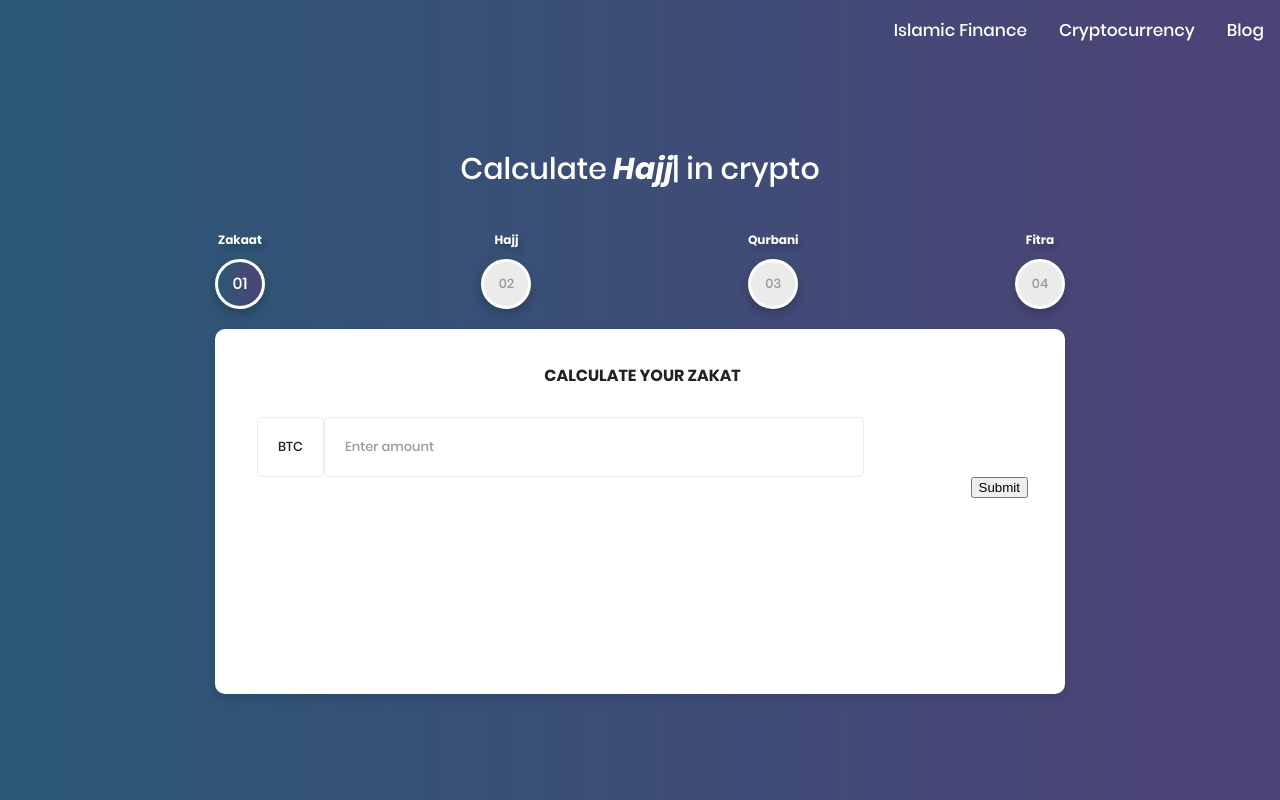
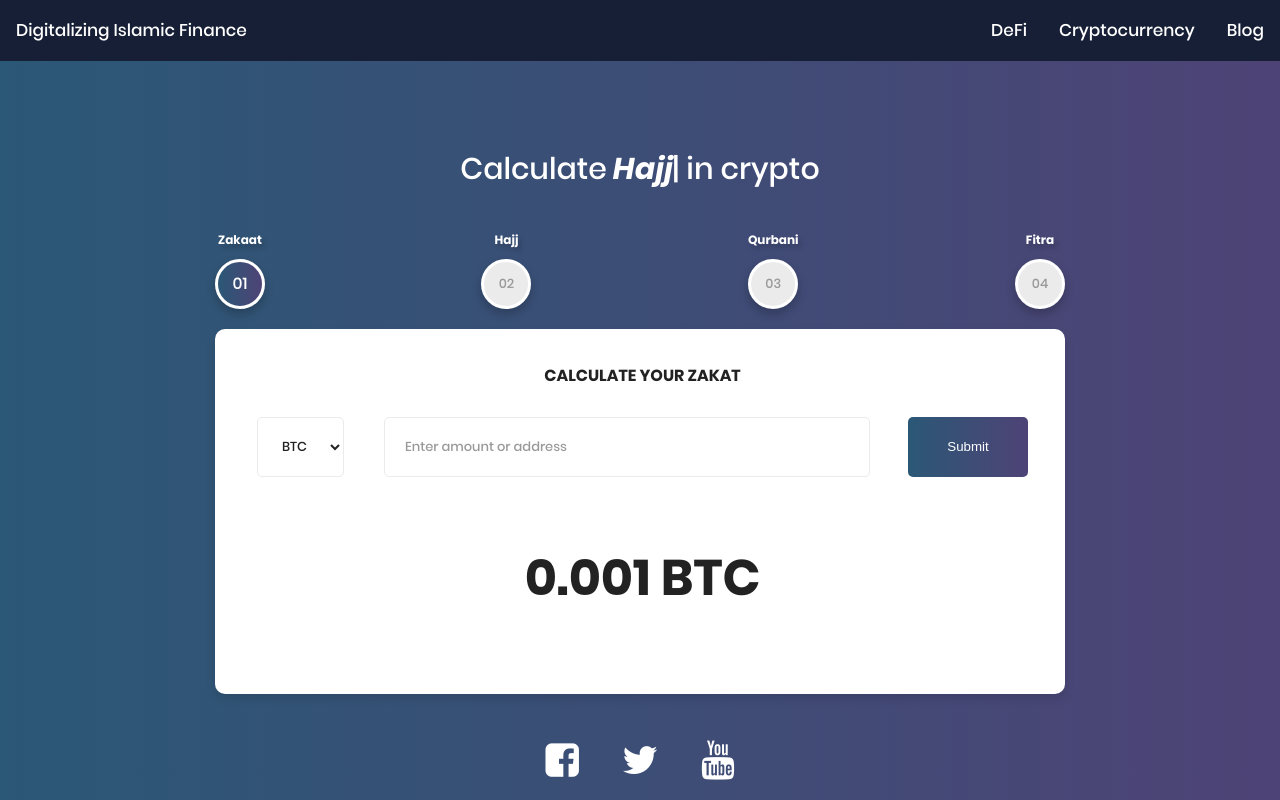
Before and after one commit to web3dopamine/De-iFi, a website: page index.html in a window 1280 px wide. Drawn offline with nearby package versions, Linux system fonts and the light colour scheme.

Commit message:
UI changes

```diff
--- a/css/style.css
+++ b/css/style.css
@@ -1,3 +1,43 @@
+/*MY CSS*/
+
+/*submit button css*/
+
+.btnSb {
+  float:  right;
+  color:white;
+  width: 120px;
+  height: 60px;
+  background-color:#222;
+  background-image:-webkit-linear-gradient(0deg, #a1c4fd 0%, #884d80 0%, #2b5876 0%, #4e4376 100%);
+  border: none;
+  border-radius: 5px;
+}
+
+.output {
+  text-align: center;
+  font-size: 50px;
+}
+
+/*Social icons */
+.soc-icons{
+  color: white;
+  position: fixed;
+  bottom: 0;
+  width: 100%;
+  text-align: center;
+}
+ .f1{
+    padding: 20px;
+}
+.f2{
+  padding: 20px;
+}
+.f3{
+  padding: 20px;
+}
+
+/*MY CSS end*/
+
 /* @extend display-flex; */
 display-flex, .steps ul, .title-number, .actions ul, .actions ul li a {
   display: flex;
@@ -126,7 +166,7 @@ a:focus, a:active {
   -o-transition: all 300ms ease 0s;
   -ms-transition: all 300ms ease 0s; }
 
-input, select, textarea {
+input, textarea {
   outline: none;
   appearance: unset !important;
   -moz-appearance: unset !important;
@@ -255,7 +295,7 @@ input, textarea, select, option {
     color: #999; }
 
 input {
-  width: 70%;
+  width: 63%;
   display: block; }
 
 fieldset {
--- a/index.html
+++ b/index.html
@@ -12,11 +12,19 @@
 
     <!-- Main css -->
     <link rel="stylesheet" href="css/style.css">
+
+    <!-- Font Awesome -->
+    <link rel="stylesheet" type="text/css" href="https://stackpath.bootstrapcdn.com/font-awesome/4.7.0/css/font-awesome.min.css">
+
     <script src="https://cdn.jsdelivr.net/npm/typed.js@2.0.11"></script>
+
+
+
 
     <style type="text/css">
      .topnav {
       overflow: hidden;
+      background-color:#161f36;
     }
 
     .topnav a {
@@ -67,25 +75,23 @@
     a[role=menuitem] {
         display: none!important;
     }
+
     </style>
 
 </head>
 <body>
     <div class="topnav" id="myTopnav">
+
       <a href="#about">Blog</a>
       <a href="#contact">Cryptocurrency</a>
-      <a href="#news">Islamic Finance</a>
+      <a href="#news">DeFi</a>
       <a href="javascript:void(0);" class="icon" onclick="myFunction()">
         <i class="fa fa-bars"></i>
       </a>
+      <a href="#news" style="float: left">Digitalizing Islamic Finance</a>
     </div>
     <div class="main">
         <div class="container">
-
-            <!-- <div id="typed-strings">
-              <p>Typed.js is a <strong>JavaScript</strong> library.</p>
-              <p>It <em>types</em> out sentences.</p>
-            </div> -->
             <p style="font-size:30px; color:#fff; text-align:center" >Calculate<span id="typed"></span> in crypto</p>
 
             <form method="POST" id="signup-form" class="signup-form" enctype="multipart/form-data">
@@ -95,14 +101,16 @@
                 <fieldset>
                     <h2>Calculate your Zakat</h2>
                     <div class="form-group">
-                        <select class="form-control" style="float: left">
+                        <select class="form-control" style="float: left; margin-right:40px;">
                             <option>BTC</option>
                             <option>ETH</option>
                         </select>
-                        <input type="text" name="amount" id="amount" placeholder="Enter amount"/>
-                        <button style="float: right" type="button" class="btn btn-primary">Submit</button>
+                        <button type="button" class="btnSb">Submit</button>
+                        <input type="text" name="amount" id="amount"
+                        placeholder="Enter amount or address"/>
+
                     </div>
-
+                    <h1 class="output">0.001 BTC</h1>
                 </fieldset>
 
                 <h3>
@@ -153,7 +161,11 @@
                 </fieldset>
             </form>
         </div>
-
+        <div class="soc-icons">
+            <i class="fa fa-facebook-square fa-3x f1" aria-hidden="true"></i>
+            <i class="fa fa-twitter fa-3x f2" aria-hidden="true"></i>
+            <i class="fa fa-youtube fa-3x f3" aria-hidden="true"></i>
+          </div>
     </div>
     <script>
       var typed3 = new Typed('#typed', {
```
Lines whose indentation alone changed are shown as unchanged.
